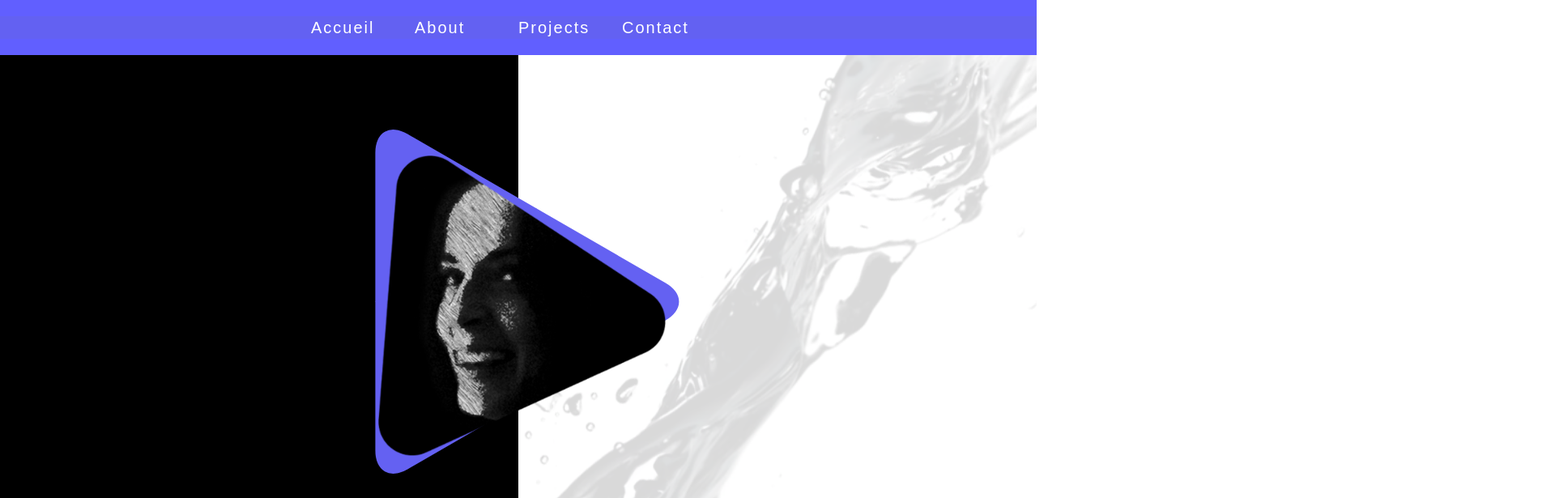
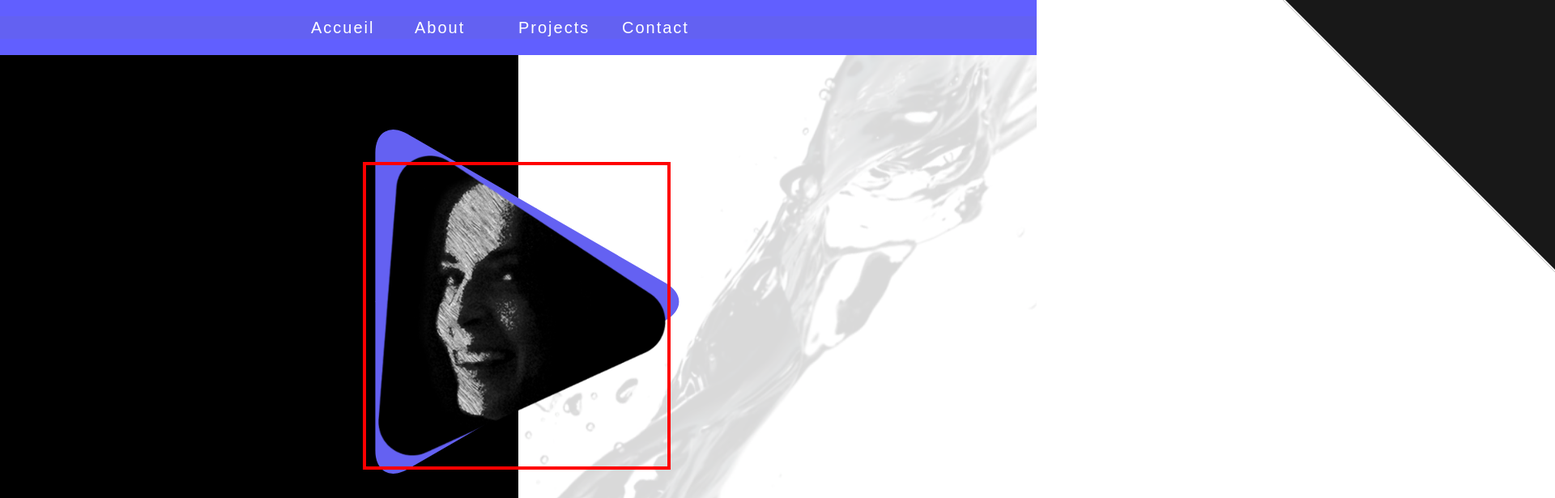
Before and after one commit to asonkes/portfolio__react, a React (Vite) app in the folder frontend/: page / in a window 1280 px wide. Shown: the top 615 px of the page at 81% size, 1920 px wide, since content can reach past the window. Built offline with nearby package versions, Linux system fonts and the light colour scheme; data requests are answered from the project's data file; a web font is replaced by a local one.

Commit message:
dernière animation ok

```diff
--- a/frontend/src/components/sections/Home.jsx
+++ b/frontend/src/components/sections/Home.jsx
@@ -1,23 +1,28 @@
 /*******************************/
 /*** Composant session Home  ***/
 /*******************************/
-
+import Style from "../ui/home/TriangleTransparent/TriangleTransparent.module.css";
 import { SplitScreen } from "../layout/SplitScreen";
 import bgHome from "../../assets/images/background/splash-gouttes-eau_23-21478283951.webp";
 import { Triangle } from "../ui/home/Triangle/Triangle";
 import { TriangleTwo } from "../ui/home/TriangleTwo/TriangleTwo";
 import { TriangleTransparent } from "../ui/home/TriangleTransparent/TriangleTransparent";
 import { AnimationText } from "../ui/home/AnimationText";
+import { useState } from "react";
 
 export const Home = () => {
+  const [isHover, setIsHover] = useState(false);
+
   return (
-    <div className="flex pt-16">
+    <div
+      className={`flex pt-16 ${Style.snip1573} ${isHover ? Style.hover : ""}`}
+    >
       <SplitScreen className="min-h-[calc(100vh-64px)] bg-black" />
       <SplitScreen
         className="min-h-[calc(100vh-64px)] opacity-15"
         bgImage={bgHome}
       />
-      <TriangleTransparent />
+      <TriangleTransparent isHover={isHover} setIsHover={setIsHover} />
       <Triangle />
       <TriangleTwo />
       <AnimationText />
--- a/frontend/src/components/ui/home/TriangleTransparent/TriangleTransparent.jsx
+++ b/frontend/src/components/ui/home/TriangleTransparent/TriangleTransparent.jsx
@@ -1,5 +1,26 @@
 import style from "./TriangleTransparent.module.css";
 
-export const TriangleTransparent = () => {
-  return <div className={style.triangleTransparent}></div>;
+export const TriangleTransparent = (prop) => {
+  const { isHover, setIsHover } = prop;
+
+  return (
+    <div
+      className={style.triangleTransparent}
+      onMouseEnter={() => setIsHover(true)}
+      onMouseLeave={() => setIsHover(false)}
+    >
+      {isHover && (
+        <div className="w-full h-full flex justify-center items-center text-center bg-transparent z-46">
+          {isHover && (
+            <a
+              href="/#projects"
+              className="bg-black text-4xl text-white p-4 border-2 border-white uppercase tracking-wider z-46 cursor-pointer"
+            >
+              Views my works
+            </a>
+          )}
+        </div>
+      )}
+    </div>
+  );
 };
--- a/frontend/src/components/ui/home/TriangleTransparent/TriangleTransparent.module.css
+++ b/frontend/src/components/ui/home/TriangleTransparent/TriangleTransparent.module.css
@@ -5,6 +5,7 @@
   left: 35%;
   position: absolute;
   z-index: 44;
+  border: 4px solid red;
 
   @media (max-width: 1500px) {
     width: 400px;
@@ -22,3 +23,40 @@
     height: 360px;
   }
 }
+
+/* Animation avec my works => Home */
+.snip1573 {
+  transition: all 0.35s ease;
+  position: relative;
+
+  &:before,
+  &:after {
+    content: "";
+    position: absolute;
+    top: 0;
+    bottom: 0;
+    left: 0;
+    right: 0;
+    transition: all 0.35s ease;
+    background-color: black;
+    border-left: 3px solid #fff;
+    border-right: 3px solid #fff;
+    opacity: 0.9;
+    z-index: 14;
+  }
+
+  &:before {
+    transform: skew(45deg) translateX(-155%);
+  }
+
+  &:after {
+    transform: skew(45deg) translateX(155%);
+  }
+}
+
+.snip1573.hover::before {
+  transform: skew(40deg) translateX(-60%);
+}
+.snip1573.hover::after {
+  transform: skew(40deg) translateX(50%);
+}
```
